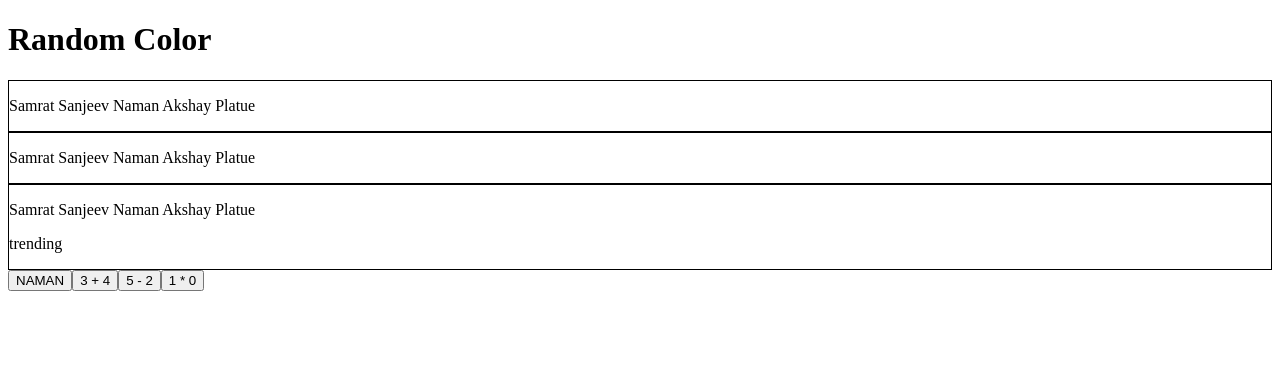
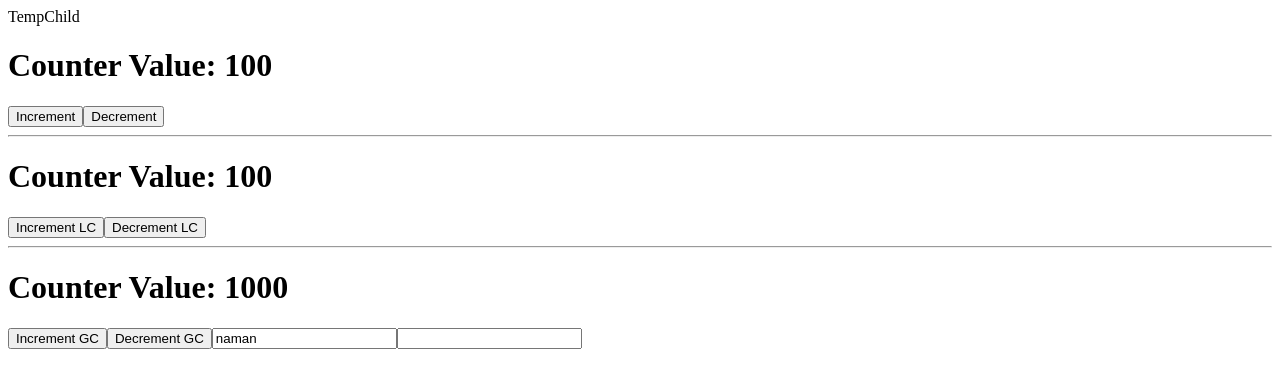
Before and after one commit to NamanJindal03/fsd-may-26-react, a React (Vite) app: page / in a window 1280 px wide. Shown: the top 388 px of the page. Built offline with nearby package versions, Linux system fonts and the light colour scheme.

Commit message:
react more code

```diff
--- a/package.json
+++ b/package.json
@@ -7,7 +7,8 @@
     "dev": "vite",
     "build": "vite build",
     "lint": "eslint .",
-    "preview": "vite preview"
+    "preview": "vite preview",
+    "sab-bdiya": "echo 'hello' "
   },
   "dependencies": {
     "react": "^19.2.8",
--- /dev/null
+++ b/src/Counter/App.jsx
@@ -0,0 +1,97 @@
+import { useState } from "react"
+import TempChild from "./TempChild";
+
+
+//lets try to reconstrucut useState
+// 5%
+// let userState;
+// function updateToNewValue(value){
+//     userState = value;
+//     rerender();
+// }
+
+// function useState(initialValue){
+//     if(initialisedForTheFirstTime){
+//         userState = initialValue;
+//     }
+//     return [userState, updateToNewValue]
+// }
+
+
+
+let globalCounter = 1000;
+
+export default function Counter(){
+    const [counter, setCounter] = useState(100)
+    const [counter2, setCounter2] = useState(100)
+    const [counter3, setCounter3] = useState(0)
+    const [counter4, setCounter4] = useState(0)
+    let localCounter = 100
+
+
+    //two way binding
+    const [institute, setInstitute] = useState('naman')
+    const [name, setName] = useState('')
+
+    function handleKeyDown(e){
+        console.log(e.target.name)
+    }
+
+    function handleFormEvents(e){
+        // console.log(e.target.name)
+        // console.log(e.target.value)
+        // setInstitute(e.target.value)
+        if(e.target.name === 'institute'){
+            setInstitute(e.target.value)
+        }
+        else if(e.target.name === 'name'){
+            setName(e.target.value)
+        }
+    }
+
+    return (
+        <>
+            <TempChild />
+            <h1>Counter Value: {counter}</h1>
+            <button onClick={()=> {
+                setCounter(counter + 100)
+                setCounter(counter + 1)
+                setCounter(counter + 1)
+                setCounter(counter + 10)
+                // setCounter2(counter2 + 1)
+                // setCounter3(counter3 + 1)
+                // setCounter4(counter4 + 1)
+            }}>Increment</button>
+            <button onClick={() => setCounter(counter - 1)}>Decrement</button>
+
+            <hr />
+            <h1>Counter Value: {localCounter}</h1>
+            <button onClick={()=> {
+                localCounter = localCounter + 1
+                console.log(localCounter)
+            }}>Increment LC</button>
+            <button onClick={()=> {
+                localCounter = localCounter - 1
+                console.log(localCounter)
+            }}>Decrement LC</button>
+
+            <hr />
+            <h1>Counter Value: {globalCounter}</h1>
+            <button onClick={()=> {
+                globalCounter = globalCounter + 1
+                console.log(globalCounter)
+            }}>Increment GC</button>
+            <button onClick={()=> {
+                globalCounter = globalCounter - 1
+                console.log(globalCounter)
+            }}>Decrement GC</button>
+
+            {/* <input onKeyDown={(e)=> handleKeyDown(e)} /> */}
+            {/* <input value={inputValue} onChange={(e)=> setInputValue(e.target.value)}/>
+            <input value={name} onChange={(e)=> setName(e.target.value)}/> */}
+
+            <input value={institute} onChange={(e)=> handleFormEvents(e)} name='institute'/>
+            <input value={name} onChange={(e)=> handleFormEvents(e)} name="name"/>
+        </>
+    )
+}
--- /dev/null
+++ b/src/Counter/TempChild.jsx
@@ -0,0 +1,9 @@
+import React from 'react'
+
+console.log('GLOBAL OF CHILD')
+export default function TempChild() {
+    console.log('TEMP CHILD CALLED')
+  return (
+    <div>TempChild</div>
+  )
+}
--- a/src/Paragraph.jsx
+++ b/src/Paragraph.jsx
@@ -57,5 +57,5 @@ export function GiveDirections(){
 
 //default
 export default function random(){
-  console.log('random')
+  // console.log('random')
 }
--- a/src/main.jsx
+++ b/src/main.jsx
@@ -5,6 +5,8 @@ import klo, {  GiveUiElements, GiveDirections } from "./Paragraph";
 // import  from './Paragraph'
 
 // import App from './App.jsx'
+import App from './Counter/App'
+
 
 function printOnConsole(){
   console.log('I am printing osmething')
@@ -38,29 +40,33 @@ klo()
 
 
 createRoot(document.getElementById("root")).render(
-  <body className="flex items-center justify-center h-screen bg-slate-900 text-white font-sans">
-    <div className="text-center p-8 bg-slate-800 rounded-2xl shadow-xl max-w-sm w-full mx-4">
-      <h1 className="text-2xl font-bold mb-4">Random Color</h1>
-      <div
-        id="box"
-        className="w-full h-32 rounded-xl mb-4 transition-colors duration-300 bg-indigo-500"
-      ></div>
-      {/* {giveUIElements(10)} */}
-      <GiveUiElements number={10} name={'Sanjeev'}  age={10} randomName={randomValue} obj={obj} namesArr={namesArr}/>
-      <GiveUiElements number={20} name={'Sanjeev'}  age={10} randomName={randomValue} obj={obj} namesArr={namesArr}/>
-      <GiveUiElements number={30} name={'Sanjeev'}  age={10} randomName={randomValue} obj={obj} namesArr={namesArr} isBadge={'trending'}/>
-      {/* {giveUIElements(20)}
-      {giveUIElements(30)} */}
-      <button
-        onClick="c=()=>'#'+Math.floor(Math.random()*16777215).toString(16).padStart(6,'0');col=c();document.getElementById('box').style.backgroundColor=col;document.getElementById('code').innerText=col;"
-        className="w-full py-3 bg-indigo-600 hover:bg-indigo-500 rounded-xl font-semibold transition shadow-lg"
-      >
-        {printOnConsole()}
+    <>
+    {/* {console.log('in main.jsx')} */}
+    <App />
+    </>
+  // <body className="flex items-center justify-center h-screen bg-slate-900 text-white font-sans">
+  //   <div className="text-center p-8 bg-slate-800 rounded-2xl shadow-xl max-w-sm w-full mx-4">
+  //     <h1 className="text-2xl font-bold mb-4">Random Color</h1>
+  //     <div
+  //       id="box"
+  //       className="w-full h-32 rounded-xl mb-4 transition-colors duration-300 bg-indigo-500"
+  //     ></div>
+  //     {/* {giveUIElements(10)} */}
+  //     <GiveUiElements number={10} name={'Sanjeev'}  age={10} randomName={randomValue} obj={obj} namesArr={namesArr}/>
+  //     <GiveUiElements number={20} name={'Sanjeev'}  age={10} randomName={randomValue} obj={obj} namesArr={namesArr}/>
+  //     <GiveUiElements number={30} name={'Sanjeev'}  age={10} randomName={randomValue} obj={obj} namesArr={namesArr} isBadge={'trending'}/>
+  //     {/* {giveUIElements(20)}
+  //     {giveUIElements(30)} */}
+  //     <button
+  //       onClick="c=()=>'#'+Math.floor(Math.random()*16777215).toString(16).padStart(6,'0');col=c();document.getElementById('box').style.backgroundColor=col;document.getElementById('code').innerText=col;"
+  //       className="w-full py-3 bg-indigo-600 hover:bg-indigo-500 rounded-xl font-semibold transition shadow-lg"
+  //     >
+  //       {printOnConsole()}
 
-      </button>
-      <button> {returnSomeRandomOperation(3,4, '+')}</button>
-      <button>{returnSomeRandomOperation(5,2, '-')}</button>
-      <button> {returnSomeRandomOperation(1,0, '*')}</button>
-    </div>
-  </body>
+  //     </button>
+  //     <button> {returnSomeRandomOperation(3,4, '+')}</button>
+  //     <button>{returnSomeRandomOperation(5,2, '-')}</button>
+  //     <button> {returnSomeRandomOperation(1,0, '*')}</button>
+  //   </div>
+  // </body>
 );
```
Also changed, not shown: src/App.jsx (+41 -8 lines), react-notes.txt.
